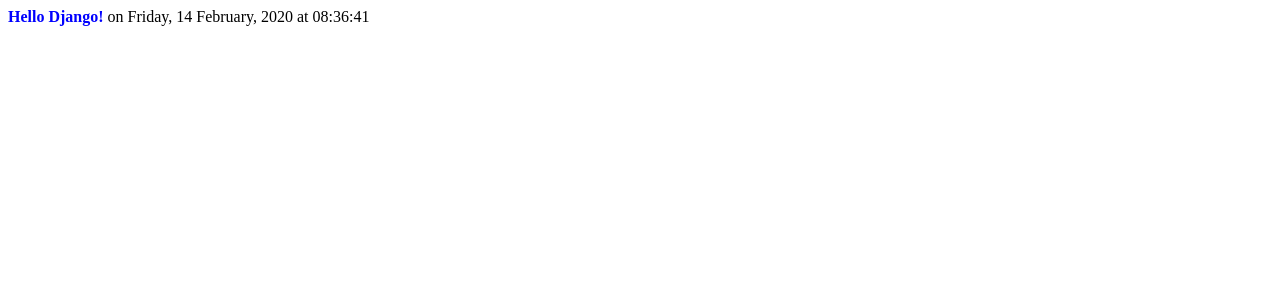
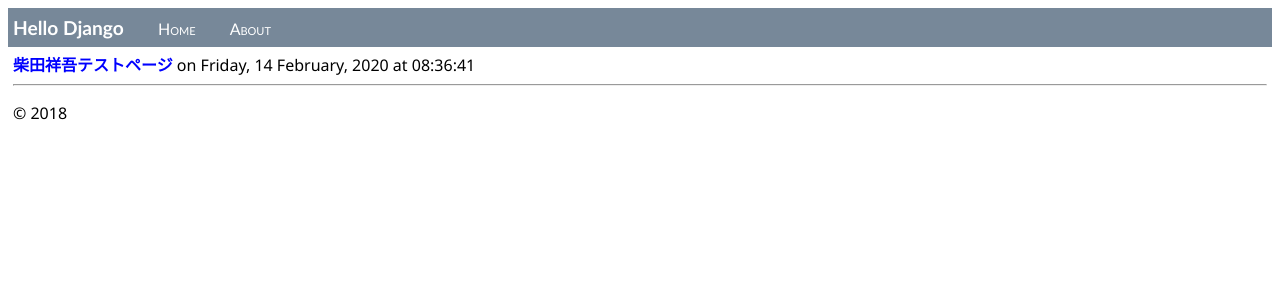
Before and after one commit to MyApp-Inc/NeoGRC, a Django app: page / in a window 1280 px wide. Shown: the top 300 px of the page. Run offline with Django 3.2, Linux system fonts and the light colour scheme.

Commit message:
手順３完了

```diff
--- /dev/null
+++ b/TestGRC/HelloDjangoApp/templates/HelloDjangoApp/about.html
@@ -0,0 +1,4 @@
+{% extends "HelloDjangoApp/layout.html" %}
+{% block content %}
+{{ content }}
+{% endblock %}
--- a/TestGRC/HelloDjangoApp/templates/HelloDjangoApp/index.html
+++ b/TestGRC/HelloDjangoApp/templates/HelloDjangoApp/index.html
@@ -1,10 +1,4 @@
-<html>
-    <head>
-        <title>{{ title }}</title>
-        {% load staticfiles %} <!-- Instruct Django to load static files -->
-        <link rel="stylesheet" type="text/css" href="{% static 'site.css' %}" />
-    </head>
-    <body>
-        <span class="message">{{ message }}</span>{{ content }}
-    </body>
-</html>
+{% extends "HelloDjangoApp/layout.html" %}
+{% block content %}
+<span class="message">{{ message }}</span>{{ content }}
+{% endblock %}
--- /dev/null
+++ b/TestGRC/HelloDjangoApp/templates/HelloDjangoApp/layout.html
@@ -0,0 +1,25 @@
+<!DOCTYPE html>
+<html>
+<head>
+    <meta charset="utf-8" />
+    <title>{{ title }}</title>
+    {% load staticfiles %}
+    <link rel="stylesheet" type="text/css" href="{% static 'site.css' %}" />
+</head>
+
+<body>
+    <div class="navbar">
+       <a href="/" class="navbar-brand">Hello Django</a>
+       <a href="{% url 'home' %}" class="navbar-item">Home</a>
+       <a href="{% url 'about' %}" class="navbar-item">About</a>
+    </div>
+
+    <div class="body-content">
+{% block content %}{% endblock %}
+        <hr/>
+        <footer>
+            <p>&copy; 2018</p>
+        </footer>
+    </div>
+</body>
+</html>
--- a/TestGRC/HelloDjangoApp/views.py
+++ b/TestGRC/HelloDjangoApp/views.py
@@ -8,12 +8,21 @@
 
     return render(
         request,
-        "HelloDjangoApp/index.html",  # Relative path from the 'templates' folder to the template file
-        # "index.html", # Use this code for VS 2017 15.7 and earlier
+        "HelloDjangoApp/index.html",
         {
             'title' : "Hello Django",
-            'message' : "Hello Django!",
+            'message' : "柴田祥吾テストページ",
             'content' : " on " + now.strftime("%A, %d %B, %Y at %X")
         }
     )
+
+def about(request):
+    return render(
+        request,
+        "HelloDjangoApp/about.html",
+        {
+            'title' : "About HelloDjangoApp",
+            'content' : "２番目のページ"
+        }
+    )
 # Create your views here.
--- a/TestGRC/TestGRC/urls.py
+++ b/TestGRC/TestGRC/urls.py
@@ -9,4 +9,5 @@
 urlpatterns = [
     url(r'^$', HelloDjangoApp.views.index, name='index'),
     url(r'^home$', HelloDjangoApp.views.index, name='home'),
+    url(r'^about$', HelloDjangoApp.views.about, name='about'),
 ]
--- a/TestGRC/app/static/site.css
+++ b/TestGRC/app/static/site.css
@@ -2,3 +2,31 @@
     font-weight: 600;
     color: blue;
 }
+
+.navbar {
+    background-color: lightslategray;
+    font-size: 1em;
+    font-family: 'Trebuchet MS', 'Lucida Sans Unicode', 'Lucida Grande', 'Lucida Sans', Arial, sans-serif;
+    color: white;
+    padding: 8px 5px 8px 5px;
+}
+
+    .navbar a {
+        text-decoration: none;
+        color: inherit;
+    }
+
+.navbar-brand {
+    font-size: 1.2em;
+    font-weight: 600;
+}
+
+.navbar-item {
+    font-variant: small-caps;
+    margin-left: 30px;
+}
+
+.body-content {
+    padding: 5px;
+    font-family: 'Segoe UI', Tahoma, Geneva, Verdana, sans-serif;
+}
```
Also changed, not shown: 1 other file.
